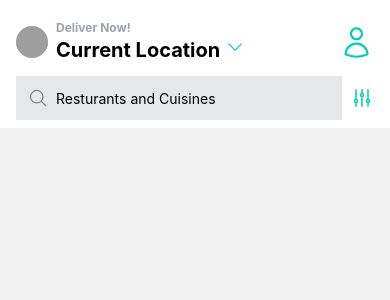
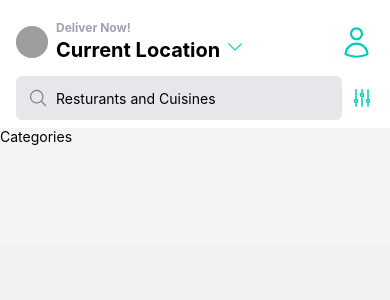
Before and after one commit to WebcrazyDylan/deliveroo-clone-Nirmalya, a React Native app: screen /Home in a window 390 px wide. Shown: the top 300 px of the page. Built offline with nearby package versions, Linux system fonts and the light colour scheme; grey boxes are pictures that could not be loaded.

Commit message:
added Categories comp

```diff
--- /dev/null
+++ b/components/Categories.jsx
@@ -0,0 +1,13 @@
+import { View, Text, ScrollView } from "react-native";
+import React from "react";
+
+const Categories = () => {
+  return (
+    <ScrollView>
+      {/* CATEGORY CARD */}
+      <Text>Categories</Text>
+    </ScrollView>
+  );
+};
+
+export default Categories;
--- a/package.json
+++ b/package.json
@@ -9,17 +9,20 @@
     "web": "expo start --web"
   },
   "dependencies": {
+    "@expo/webpack-config": "^18.0.1",
     "@react-navigation/native": "^6.1.6",
     "@react-navigation/native-stack": "^6.9.12",
     "expo": "~48.0.11",
     "expo-status-bar": "~1.4.4",
     "nativewind": "^2.0.11",
     "react": "18.2.0",
+    "react-dom": "18.2.0",
     "react-native": "0.71.6",
     "react-native-heroicons": "^3.2.0",
     "react-native-safe-area-context": "4.5.0",
     "react-native-screens": "~3.20.0",
-    "react-native-svg": "^13.4.0"
+    "react-native-svg": "^13.4.0",
+    "react-native-web": "~0.18.10"
   },
   "devDependencies": {
     "@babel/core": "^7.20.0",
--- a/screens/HomeScreen.js
+++ b/screens/HomeScreen.js
@@ -1,4 +1,4 @@
-import { View, Text, Image, TextInput } from "react-native";
+import { View, Text, Image, TextInput, ScrollView } from "react-native";
 import React, { useLayoutEffect } from "react";
 import { useNavigation } from "@react-navigation/native";
 import { SafeAreaView } from "react-native-safe-area-context";
@@ -8,6 +8,7 @@ import {
   MagnifyingGlassIcon,
   AdjustmentsVerticalIcon,
 } from "react-native-heroicons/outline";
+import Categories from "../components/Categories";
 
 export default function HomeScreen() {
   const navigation = useNavigation();
@@ -39,16 +40,28 @@ export default function HomeScreen() {
 
       {/* SEARCH */}
       <View className="flex-row items-center space-x-2 pb-2 mx-4">
-        <View className="flex-row space-x-2 flex-1 bg-gray-200 p-3">
+        <View className="flex-row space-x-2 flex-1 bg-gray-200 p-3 rounded-md">
           <MagnifyingGlassIcon color="gray" size={20} />
           <TextInput
             placeholder="Resturants and Cuisines"
             keyboardType="default"
           />
         </View>
-
         <AdjustmentsVerticalIcon color="#00CCBB" />
       </View>
+
+      {/* BODY */}
+      <ScrollView
+        contentContainerStyle={{
+          paddingBottom: 100,
+        }}
+        className="bg-gray-100"
+      >
+        {/* CATEGORIES */}
+        <Categories />
+
+        {/* FEATURED ROW */}
+      </ScrollView>
     </SafeAreaView>
   );
 }
--- a/tailwind.config.js
+++ b/tailwind.config.js
@@ -1,7 +1,9 @@
-// tailwind.config.js
-
 module.exports = {
-  content: ["./App.{js,jsx,ts,tsx}", "./screens/**/*.{js,jsx,ts,tsx}"],
+  content: [
+    "./App.{js,jsx,ts,tsx}",
+    "./screens/**/*.{js,jsx,ts,tsx}",
+    "./components/**/*.{js,jsx,ts,tsx}",
+  ],
   theme: {
     extend: {},
   },
```
Also changed, not shown: 1 other file (tests, documents, lock files or other folders).
